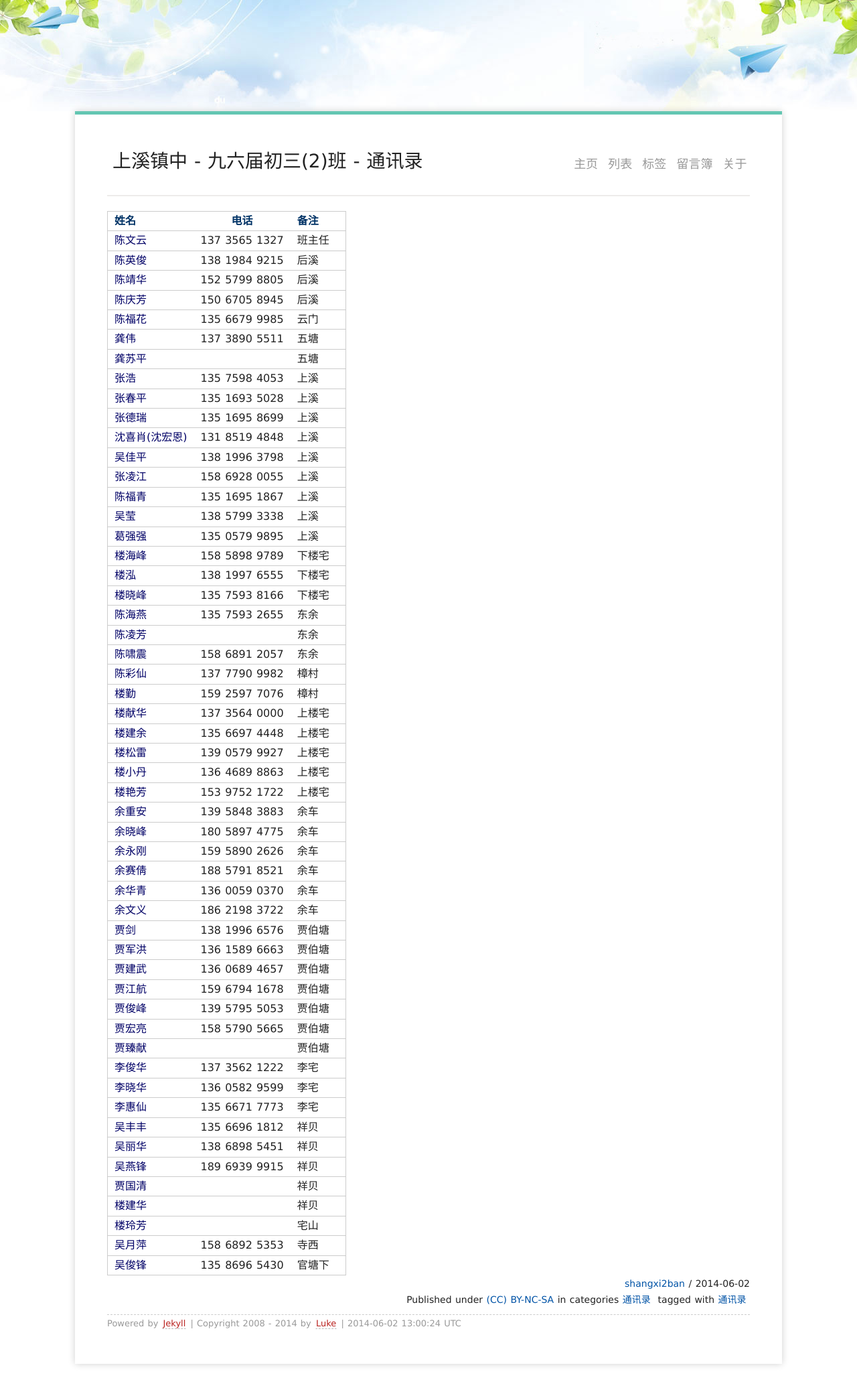
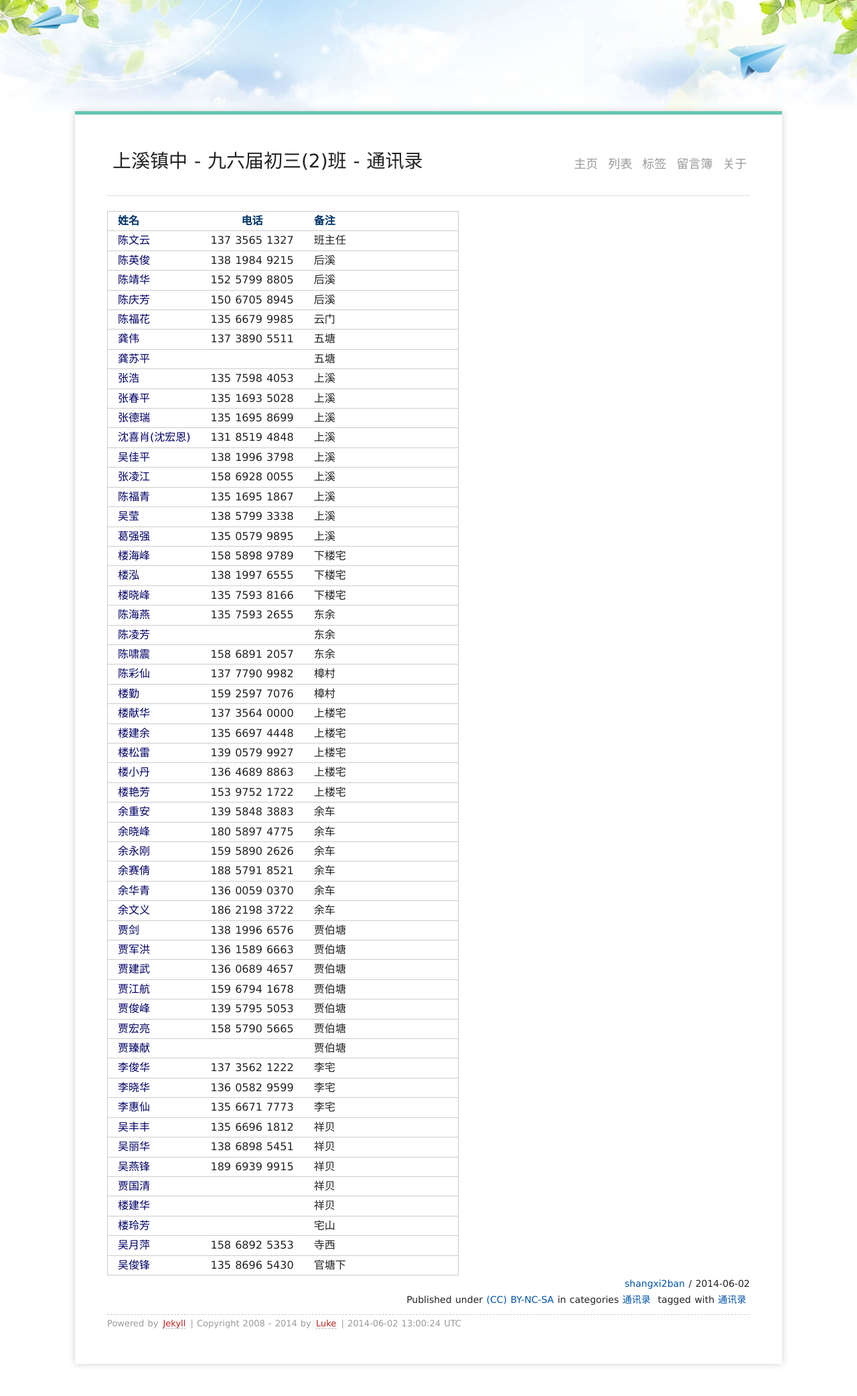
Before and after one commit to shangxi2ban/shangxi2ban.github.io, a Jekyll site: the page built from _posts/2014/2014-06-02-tongxunlu.md, in a window 1280 px wide. Shown: the whole page at 67% size. Built offline with Jekyll 4.4.1, drawn with Linux system fonts in a browser that asks for light colours; Markdown is read by kramdown in place of the engine named in the settings; comment, search, counter and statistics services are not loaded.

Commit message:
daily updates

```diff
--- a/media/css/screen.css
+++ b/media/css/screen.css
@@ -48,7 +48,7 @@ table {
 
 th, td {
     line-height: 1.4em;
-    padding: 3px 10px;
+    padding: 3px 15px;
 }
 
 tr {
@@ -57,7 +57,7 @@ tr {
 
 th.hname { text-align: left; font-weight: bold; color:#036;}
 th.hphone { text-align: center;font-weight: bold; color:#036;}
-th.hremark { text-align: left;font-weight: bold; color:#036; padding-right: 40px;}
+th.hremark { text-align: left;font-weight: bold; color:#036; width:200px;}
 
 td.name { text-align: left; color:#006;}
 td.phone { text-align: center;}
```
